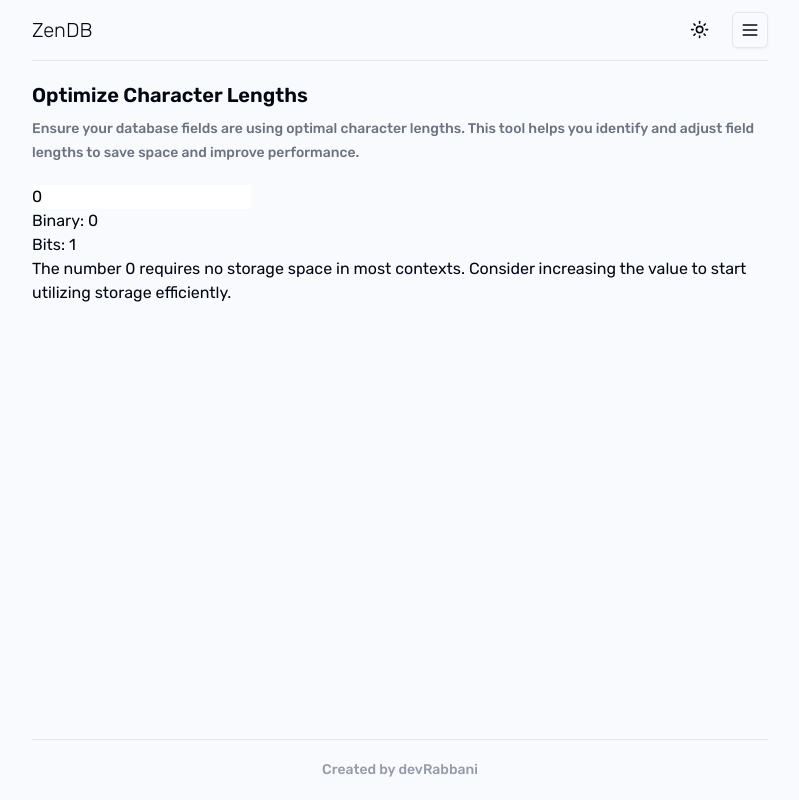
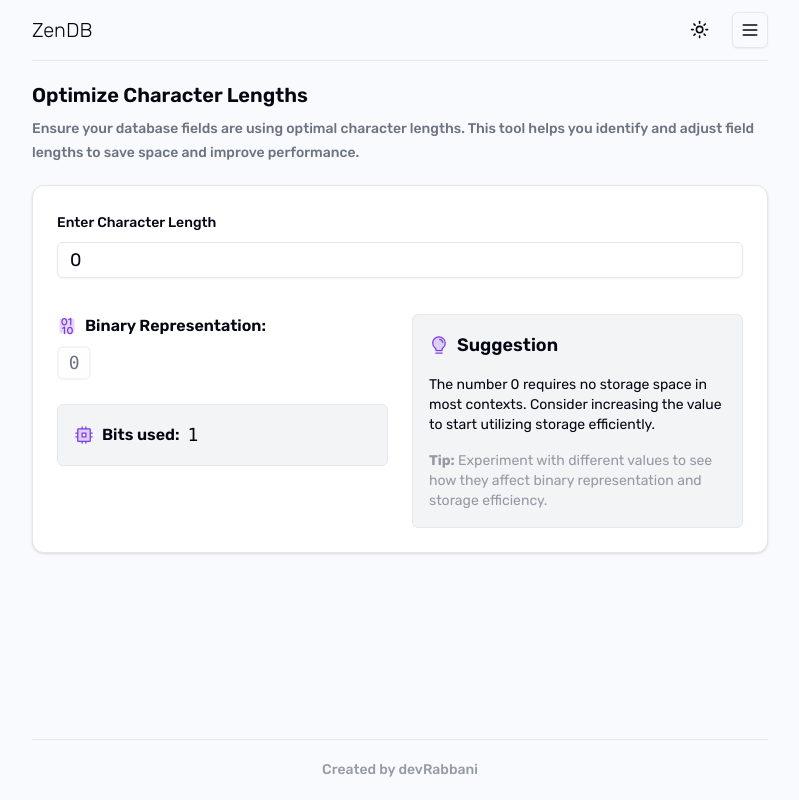
Before and after one commit to devRabbani/zendb, a Next.js app: page / in a window 1280 px wide. Shown: the whole page, without its empty margins (240-1039 px from the left). Built offline with nearby package versions, Linux system fonts and the light colour scheme.

Commit message:
add char length styles and restructure comp (final)

```diff
--- a/components/tools/char-length.tsx
+++ b/components/tools/char-length.tsx
@@ -1,15 +1,19 @@
 "use client";
 
 import { useCallback, useState } from "react";
-import { Card, CardContent, CardHeader, CardTitle } from "../ui/card";
+import { Card, CardContent } from "../ui/card";
 import { Input } from "../ui/input";
+import { Label } from "../ui/label";
+import {
+  PiBinaryDuotone,
+  PiCpuDuotone,
+  PiLightbulbDuotone,
+} from "react-icons/pi";
 
 export default function CharLength() {
   const [charLength, setCharLength] = useState<number>(0);
 
-  const calculateBinary = (num: number) => {
-    return num.toString(2);
-  };
+  const calculateBinary = (num: number) => num.toString(2);
 
   const calculateBits = (binary: string) => binary.length;
 
@@ -50,8 +54,10 @@ export default function CharLength() {
   }, []);
 
   const handleInputChange = (e: React.ChangeEvent<HTMLInputElement>) => {
-    const intNum = parseInt(e.target.value, 10);
-    setCharLength(isNaN(intNum) ? 0 : intNum);
+    const value = e.target.value;
+    const numericValue = parseInt(value, 10);
+
+    setCharLength(isNaN(numericValue) ? 0 : Math.min(numericValue, 65000));
   };
 
   const binary = calculateBinary(charLength);
@@ -59,16 +65,62 @@ export default function CharLength() {
 
   const suggetions = getSuggestion(charLength, bits);
   return (
-    <div>
-      <input
-        className="text-black"
-        type="text"
-        onChange={handleInputChange}
-        value={charLength}
-      />
-      <p>Binary: {binary}</p>
-      <p>Bits: {bits}</p>
-      <p>{suggetions}</p>
-    </div>
+    <Card className="w-full">
+      <CardContent className="p-6 space-y-9">
+        <div className="space-y-2">
+          <Label htmlFor="char-length">Enter Character Length</Label>
+          <Input
+            id="char-length"
+            type="number"
+            onChange={handleInputChange}
+            value={charLength.toString()}
+            min="0"
+            max="65000"
+            placeholder="Enter a number"
+            className="text-lg"
+          />
+        </div>
+        <div className="grid md:grid-cols-2 gap-6">
+          <div className="space-y-6">
+            <div className="space-y-2">
+              <div className="flex items-center space-x-2 mb-2">
+                <PiBinaryDuotone className="w-5 h-5 text-primary" />
+                <span className="font-semibold">Binary Representation:</span>
+              </div>
+              <div className="grid grid-cols-8 gap-2">
+                {binary.split("").map((bit, index) => (
+                  <div
+                    key={index}
+                    className={`w-full aspect-square flex items-center justify-center border-2 rounded-md text-lg font-mono ${
+                      bit === "1"
+                        ? "border-primary bg-primary/10 text-primary"
+                        : "border-muted bg-muted/10 text-muted-foreground"
+                    }`}
+                  >
+                    {bit}
+                  </div>
+                ))}
+              </div>
+            </div>
+            <div className="flex items-center border space-x-2 p-4 bg-muted dark:bg-muted/30 rounded-md">
+              <PiCpuDuotone className="w-5 h-5 text-primary" />
+              <span className="font-semibold">Bits used:</span>
+              <span className="text-lg font-mono">{bits}</span>
+            </div>
+          </div>
+          <div className="p-4 bg-muted border dark:bg-muted/30 rounded-md flex flex-col h-full">
+            <div className="flex items-center space-x-2 mb-4">
+              <PiLightbulbDuotone className="w-5 h-5 text-primary" />
+              <h3 className="text-lg font-semibold">Suggestion</h3>
+            </div>
+            <p className="text-sm">{suggetions}</p>
+            <div className="mt-4 text-sm text-muted-foreground/70 ">
+              <strong>Tip:</strong> Experiment with different values to see how
+              they affect binary representation and storage efficiency.
+            </div>
+          </div>
+        </div>
+      </CardContent>
+    </Card>
   );
 }
```
